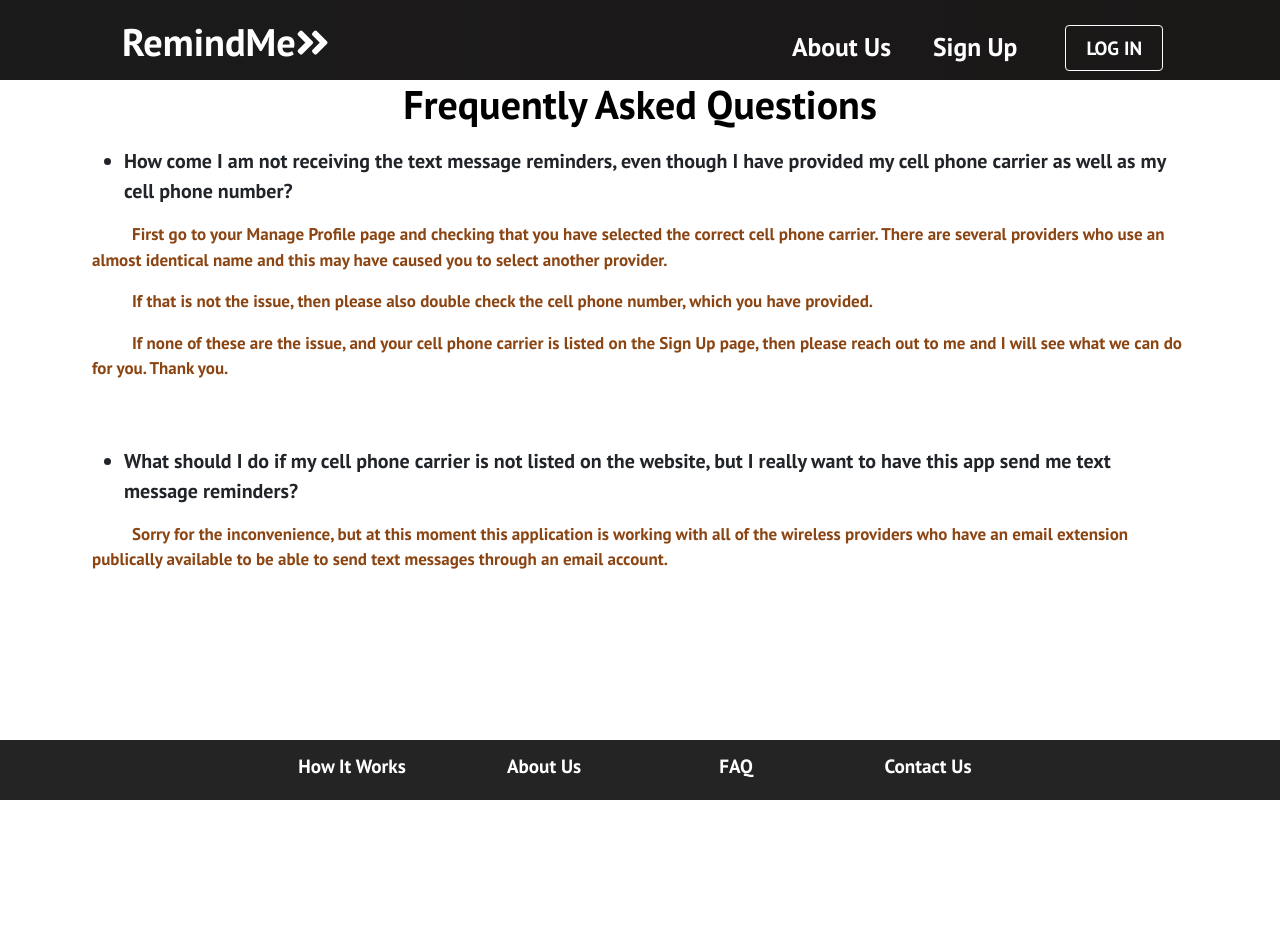
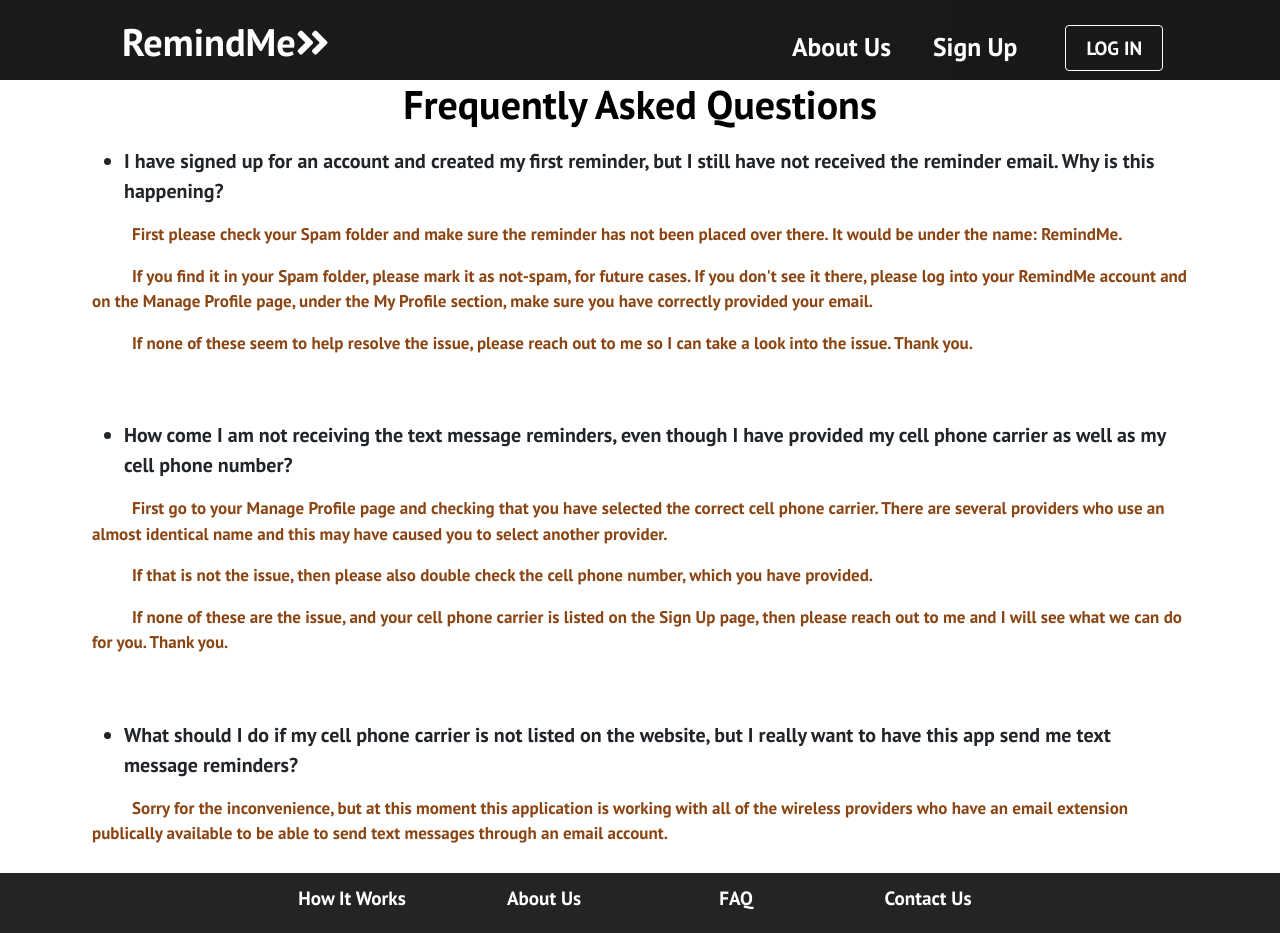
Before and after one commit to bnegussie/RemindMe, a React (Create React App) app in the folder client/: page /faq in a window 1280 px wide. Before the commit the page ends 800 px from the top, so only its background shows below. Built offline with nearby package versions, Linux system fonts and the light colour scheme; no server answers; the HTML template or start-up script is replaced by a standard one.

Commit message:
v1.3.5 Added to the FAQ page.

```diff
--- a/client/src/components/info_pages/FAQ.js
+++ b/client/src/components/info_pages/FAQ.js
@@ -7,6 +7,29 @@ function FAQ() {
             <div className="info-container">
                 <h1>Frequently Asked Questions</h1>
                 <div className="faq-message">
+                    <ul>
+                        <li className="info-bulletin">
+                            I have signed up for an account and created my first reminder,
+                            but I still have not received the reminder email. Why is this happening?
+                        </li>
+                    </ul>
+                    <p>
+                        First please check your Spam folder and make sure the reminder has
+                        not been placed over there. It would be under the name: RemindMe.
+                    </p>
+                    <p>
+                        If you find it in your Spam folder, please mark it as not-spam, for
+                        future cases. If you don't see it there, please log into your RemindMe
+                        account and on the Manage Profile page, under the My Profile section,
+                        make sure you have correctly provided your email.
+                    </p>
+                    <p>
+                        If none of these seem to help resolve the issue, please reach out to me
+                        so I can take a look into the issue. Thank you.
+                    </p>
+
+                    <br/> <br/>
+
                     <ul>
                         <li className="info-bulletin">
                             How come I am not receiving the text message reminders, even though
```
